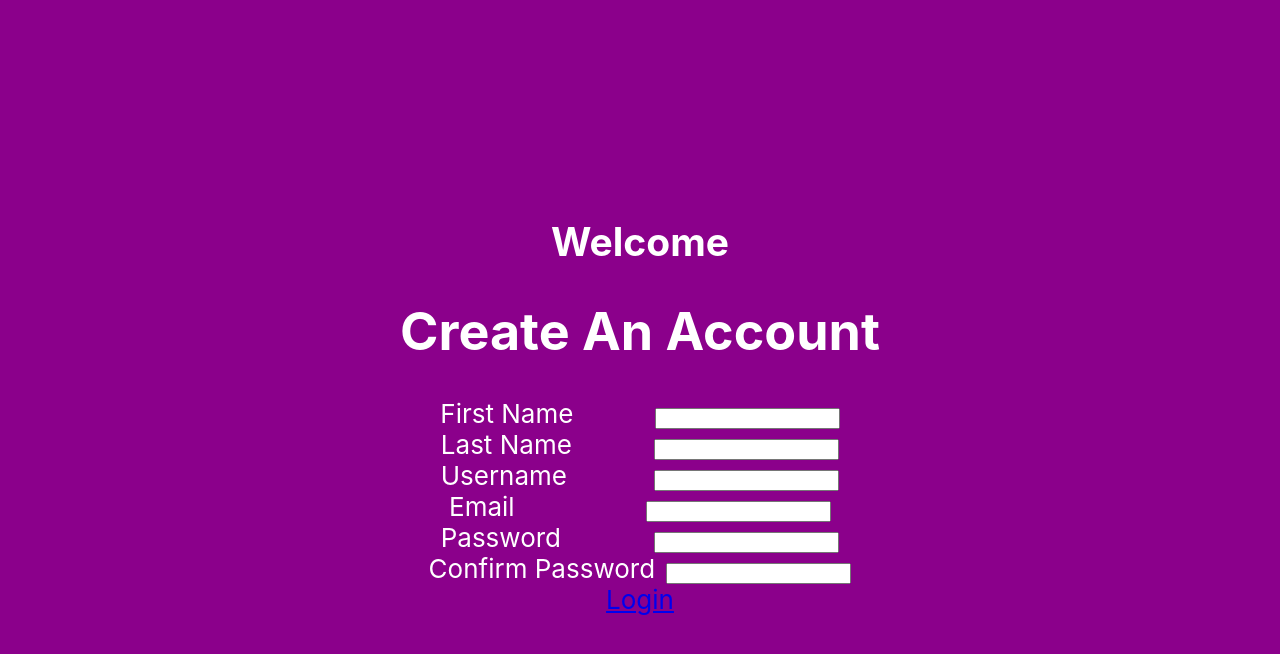
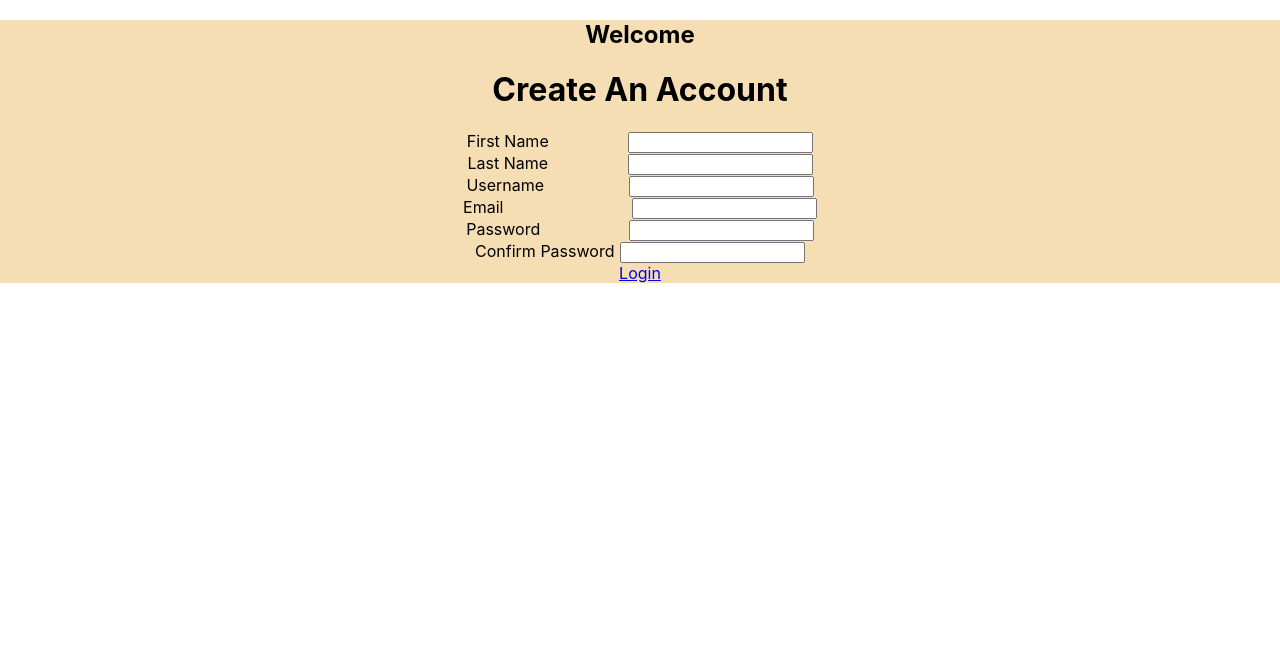
Before and after one commit to software-assignments-spring2021/spring-2020-crazy-phoenix, a React (Create React App) app in the folder app/front-end/: page /SignUp in a window 1280 px wide. Shown: the top 654 px of the page. Built offline with nearby package versions, Linux system fonts and the light colour scheme.

Commit message:
Revert "Account page"

```diff
--- a/app/front-end/src/App.css
+++ /dev/null
@@ -1,44 +0,0 @@
-
-.App {
-  text-align: center;
-}
-
-.App-logo {
-  height: 40vmin;
-  pointer-events: none;
-}
-
-@media (prefers-reduced-motion: no-preference) {
-  .App-logo {
-    animation: App-logo-spin infinite 20s linear;
-  }
-}
-
-.App-header {
-  background-color: 	#8B008B;
-  min-height: 100vh;
-  display: flex;
-  flex-direction: column;
-  align-items: center;
-  justify-content: center;
-  font-size: calc(10px + 2vmin);
-  color: white;
-}
-
-.App-link {
-  color: #61dafb;
-}
-
-eft: 5px;
-}
-
-
-
-@keyframes App-logo-spin {
-  from {
-    transform: rotate(0deg);
-  }
-  to {
-    transform: rotate(360deg);
-  }
-}
--- a/app/front-end/src/App.js
+++ b/app/front-end/src/App.js
@@ -14,9 +14,11 @@ function App(props) {
         {/* <header className="App-header"> */}
         <Route path="/Login">
           <LoginForm/>
+          <Link to='/SignUp'>Sign Up</Link>
         </Route>
         <Route path="/SignUp">
           <SignupForm/>
+          <Link to='/Login'>Login</Link>
         </Route>
 
         {/* </header> */}
@@ -31,6 +33,7 @@ function App(props) {
 
       </div>
     );
+
 }
 
 export default App;
--- a/app/front-end/src/Login.css
+++ b/app/front-end/src/Login.css
@@ -5,19 +5,8 @@ label {
 
   input#inputEmail{
     flex: 0 0 200px;
-    margin-left: 37px;
+    margin-left: 35px;
   }
   input#inputPassword{
     margin-left: 5px;
   }
-
-  header#login{
-    background-color: 	#8B008B;
-    min-height: 100vh;
-    display: flex;
-    flex-direction: column;
-    align-items: center;
-    justify-content: center;
-    font-size: calc(10px + 2vmin);
-    color: white;
-  }
--- a/app/front-end/src/Login.js
+++ b/app/front-end/src/Login.js
@@ -1,18 +1,10 @@
 import React, { Component } from 'react';
 import { BrowserRouter as Router, Switch, Route, Link } from "react-router-dom";
-import './Login.css'
-import { slide as Menu } from 'react-burger-menu'
 
 function LoginForm(){
 
       return(
-        <header id='login'>
         <div>
-        <Menu>
-
-                <p>HomePage</p>
-
-        </Menu>
           <h2>Welcome</h2>
           <h3>Sign In</h3>
           <form id='login' method = 'POST'>
@@ -22,8 +14,6 @@ function LoginForm(){
           </form>
 
         </div>
-        <Link to='/SignUp'>Sign Up</Link>
-        </header>
 
       );
 
--- a/app/front-end/src/SignUp.css
+++ b/app/front-end/src/SignUp.css
@@ -1,36 +1,24 @@
-
-header#signup {
-  background-color: 	#8B008B;
-  min-height: 100vh;
-  display: flex;
-  flex-direction: column;
-  align-items: center;
-  justify-content: center;
-  font-size: calc(10px + 2vmin);
-  color: white;
-}
-
 
 input#firstName{
-    margin-left: 74px;
+  margin-left: 75px;
 }
 
 input#lastName{
-    margin-left: 75px;
+  margin-left: 75px;
 }
 
 input#username{
-    margin-left: 80px;
+  margin-left: 80px;
 }
 
 input#signUpEmail{
-    margin-left: 124px;
+  margin-left: 124px;
 }
 
 input#signUpPassword{
-    margin-left: 86px;
+  margin-left: 84px;
 }
 
 input#confirmPassword{
-    margin-left: 4px
+  margin-left: 1px
 }
--- a/app/front-end/src/SignUp.js
+++ b/app/front-end/src/SignUp.js
@@ -1,10 +1,9 @@
 import React, { Component } from 'react';
-import { BrowserRouter as Router, Switch, Route, Link } from "react-router-dom";
+import { BrowserRouter as Router, Switch, Route } from "react-router-dom";
 import './SignUp.css';
 
 function SignupForm(){
     return(
-        <header id='signup'>
         <div>
             <h2>Welcome</h2>
             <h1>Create An Account</h1>
@@ -18,8 +17,6 @@ function SignupForm(){
 
             </form>
         </div>
-        <Link to='/Login'>Login</Link>
-        </header>
     )
 }
 
```
Also changed, not shown: app/front-end/src/UserProfile.js (deleted, +0 -12 lines).
